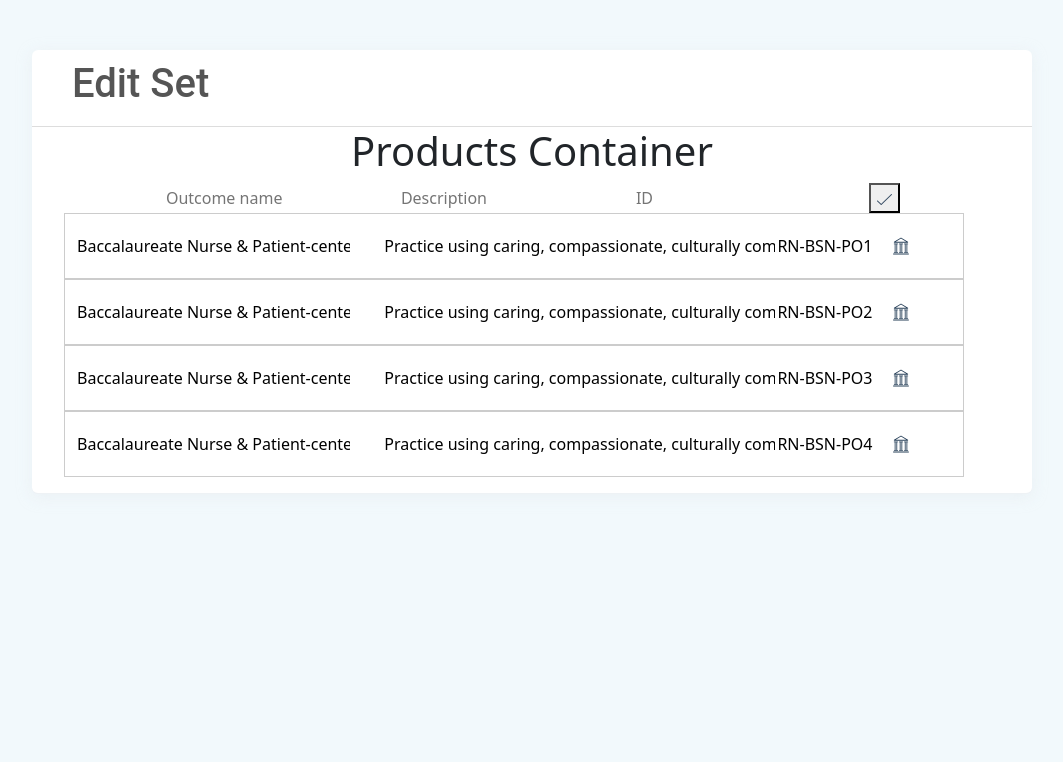
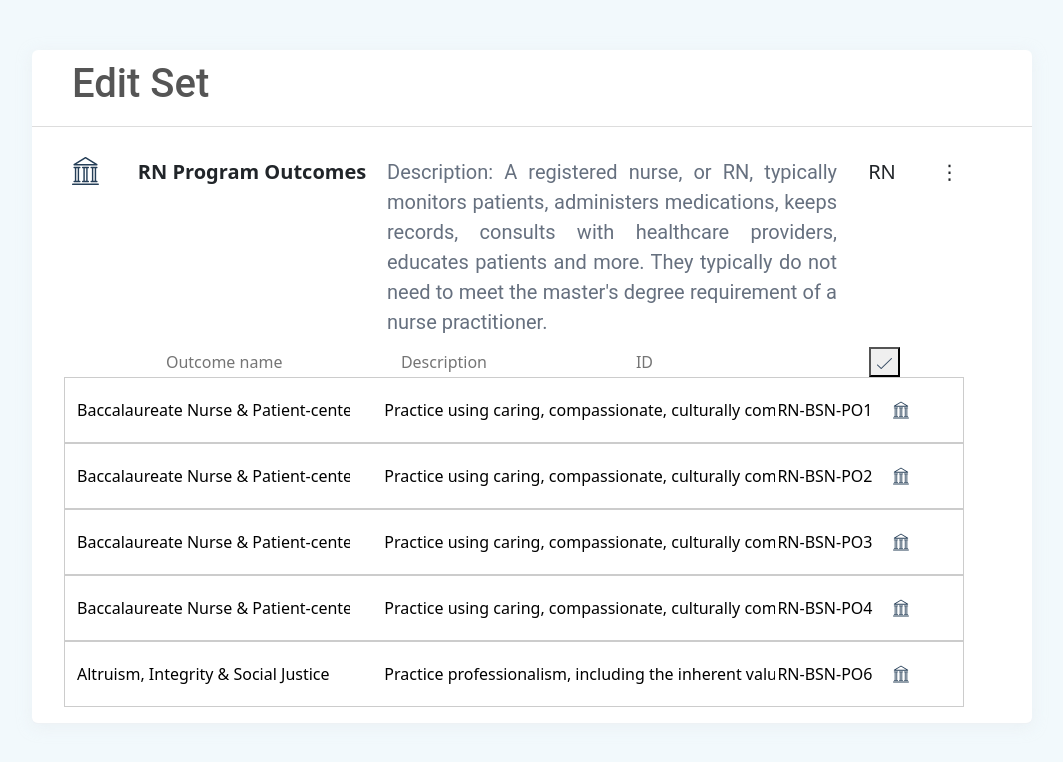
Before and after one commit to Ntwali-Josue/set, a React (Create React App) app: page / in a window 1280 px wide. Shown: the top 762 px of the page, without its empty margins (108-1171 px from the left). Built offline with nearby package versions, Linux system fonts and the light colour scheme; the HTML template or start-up script is replaced by a standard one.

Commit message:
Add home icon

```diff
--- a/src/App.css
+++ b/src/App.css
@@ -26,8 +26,6 @@ header {
   grid-template-columns: 35% 45% 15%;
   width: 900px;
   border: 1px solid #ccc;
-  /* border-radius: 5px; */
-  /* box-shadow: 0 0 5px #ccc; */
   padding: 10px;
 }
 
@@ -36,7 +34,6 @@ header {
 }
 
 .product-id {
-  /* margin-left: 5px;d */
   display: flex;
   justify-content: space-between;
 }
@@ -59,3 +56,28 @@ input {
   display: block;
   cursor: pointer;
 }
+
+.categories {
+  display: grid;
+  grid-template-columns: 5% 30% 50% 10% 5%;
+  padding: 10px 0;
+  width: 90%;
+  margin-left: 40px;
+  margin-top: 20px;
+  font-size: 20px;
+}
+
+.categories img {
+  width: 60%;
+  margin: 0;
+}
+
+.programs-outcomes {
+  color: #253E57;
+}
+
+.desc {
+  color: #66707F;
+  font-family: 'Roboto', sans-serif;
+  text-align: justify;
+}
--- a/src/components/ProductItem.js
+++ b/src/components/ProductItem.js
@@ -18,17 +18,6 @@ class ProductItem extends React.Component {
     }
   };
 
-  handleFocus = () => {
-    let viewMode = {};
-    let editMode = {};
-
-    if (this.state.editing) {
-      viewMode.display = "none";
-    } else {
-      editMode.display = "none";
-    }
-  };
-
   handleTruncate = (str, maxLength = 60) => {
     if (this.state.editing === false && str.length > maxLength) {
       const shortened = str.substr(0, maxLength) + "...";
@@ -39,7 +28,7 @@ class ProductItem extends React.Component {
   };
 
   render() {
-    const { product, deleteProductProps, updateProduct } = this.props;
+    const { product, deleteProductProps, updateProductName, updateProductDescription, updateProductID } = this.props;
     const { elementName, elementDescription, elementID } = product;
 
     return (
@@ -49,7 +38,7 @@ class ProductItem extends React.Component {
           type="text"
           value={elementName}
           onChange={(e) =>
-            updateProduct(e.target.value, elementID, elementDescription)
+            updateProductName(e.target.value, elementID)
           }
         />
         <input
@@ -57,14 +46,14 @@ class ProductItem extends React.Component {
           onClick={this.handleEdit}
           value={this.handleTruncate(elementDescription)}
           onChange={(e) =>
-            updateProduct(e.target.value, elementID, elementName)
+            updateProductDescription(e.target.value, elementID)
           }
         />
         <div className="product-id">
           <input
             value={elementID}
             onChange={(e) =>
-              updateProduct(e.target.value, elementName, elementDescription)
+              updateProductID(e.target.value)
             }
           />
           <img
--- a/src/components/ProductsContainer.js
+++ b/src/components/ProductsContainer.js
@@ -1,73 +1,119 @@
 import React from "react";
 import ProductsList from "./ProductsList";
 import AddProduct from "./AddProduct";
+import home from "../images/Home.svg";
 class ProductsContainer extends React.Component {
   state = {
     products: [
       {
         elementName: "Baccalaureate Nurse & Patient-centered Care",
-        elementDescription: "Practice using caring, compassionate, culturally competent, and evidence-based practices in the roles of the baccalaureate nurse using the nursing process to provide patient/client-centered care in a variety of healthcare settings.",
-        elementID: "RN-BSN-PO1"
+        elementDescription:
+          "Practice using caring, compassionate, culturally competent, and evidence-based practices in the roles of the baccalaureate nurse using the nursing process to provide patient/client-centered care in a variety of healthcare settings.",
+        elementID: "RN-BSN-PO1",
       },
       {
         elementName: "Baccalaureate Nurse & Patient-centered Care",
-        elementDescription: "Practice using caring, compassionate, culturally competent, and evidence-based practices in the roles of the baccalaureate nurse using the nursing process to provide patient/client-centered care in a variety of healthcare settings.",
-        elementID: "RN-BSN-PO2"
+        elementDescription:
+          "Practice using caring, compassionate, culturally competent, and evidence-based practices in the roles of the baccalaureate nurse using the nursing process to provide patient/client-centered care in a variety of healthcare settings.",
+        elementID: "RN-BSN-PO2",
       },
       {
         elementName: "Baccalaureate Nurse & Patient-centered Care",
-        elementDescription: "Practice using caring, compassionate, culturally competent, and evidence-based practices in the roles of the baccalaureate nurse using the nursing process to provide patient/client-centered care in a variety of healthcare settings.",
-        elementID: "RN-BSN-PO3"
+        elementDescription:
+          "Practice using caring, compassionate, culturally competent, and evidence-based practices in the roles of the baccalaureate nurse using the nursing process to provide patient/client-centered care in a variety of healthcare settings.",
+        elementID: "RN-BSN-PO3",
       },
       {
         elementName: "Baccalaureate Nurse & Patient-centered Care",
-        elementDescription: "Practice using caring, compassionate, culturally competent, and evidence-based practices in the roles of the baccalaureate nurse using the nursing process to provide patient/client-centered care in a variety of healthcare settings.",
-        elementID: "RN-BSN-PO4"
-      }
-    ]
-  }
+        elementDescription:
+          "Practice using caring, compassionate, culturally competent, and evidence-based practices in the roles of the baccalaureate nurse using the nursing process to provide patient/client-centered care in a variety of healthcare settings.",
+        elementID: "RN-BSN-PO4",
+      },
+      {
+        elementName: "Altruism, Integrity & Social Justice",
+        elementDescription:
+          "Practice professionalism, including the inherent values of altruism,autonomy, human dignity, integrity, and social justice.",
+        elementID: "RN-BSN-PO6",
+      },
+    ],
+  };
 
   addProduct = (elementName, elementDescription, elementID) => {
     const newProduct = {
       elementName: elementName,
       elementDescription: elementDescription,
-      elementID: elementID
-    }
+      elementID: elementID,
+    };
     this.setState({
-      products: [...this.state.products, newProduct]
-    })
-  }
+      products: [...this.state.products, newProduct],
+    });
+  };
 
   deleteProduct = (elementID) => {
-    const newProducts = this.state.products.filter(product => product.elementID !== elementID)
+    const newProducts = this.state.products.filter(
+      (product) => product.elementID !== elementID
+    );
     this.setState({
-      products: newProducts
-    })
-  }
+      products: newProducts,
+    });
+  };
 
-  updateProduct = (elementID, elementName, elementDescription) => {
-    const newProducts = this.state.products.map(product => {
-      if (product.elementID === elementID) {
-        return {
-          elementName: elementName,
-          elementDescription: elementDescription,
-          elementID: elementID
+  updateProductName = (elementName, elementID) => {
+    this.setState({
+      products: this.state.products.map((product) => {
+        if (product.elementID === elementID) {
+          product.elementName = elementName;
         }
-      } else {
-        return product
-      }
-    })
+        return product;
+      }),
+    });
+  };
+
+  updateProductDescription = (elementDescription, elementID) => {
     this.setState({
-      products: newProducts
-    })
-  }
+      products: this.state.products.map((product) => {
+        if (product.elementID === elementID) {
+          product.elementDescription = elementDescription;
+        }
+        return product;
+      }),
+    });
+  };
+
+  updateProductID = (elementID) => {
+    this.setState({
+      products: this.state.products.map((product) => {
+        if (product.elementID === elementID) {
+          product.elementID = elementID;
+        }
+        return product;
+      }),
+    });
+  };
 
   render() {
     return (
       <div>
-        <h1>Products Container</h1>
+        <div className="categories">
+          <img src={home} alt="home icon" />
+          <span><b>RN Program Outcomes</b></span>
+          <span className="desc">
+            Description: A registered nurse, or RN, typically monitors patients,
+            administers medications, keeps records, consults with healthcare
+            providers, educates patients and more. They typically do not need to
+            meet the master's degree requirement of a nurse practitioner.
+          </span>
+          <span>RN</span>
+          <span> &#x22EE;</span>
+        </div>
         <AddProduct addProduct={this.addProduct} />
-        <ProductsList products={this.state.products} deleteProductProps={this.deleteProduct} updateProduct={this.updateProduct} />
+        <ProductsList
+          products={this.state.products}
+          deleteProductProps={this.deleteProduct}
+          updateProductName={this.updateProductName}
+          updateProductDescription={this.updateProductDescription}
+          updateProductID={this.updateProductID}
+        />
       </div>
     );
   }
--- a/src/components/ProductsList.js
+++ b/src/components/ProductsList.js
@@ -6,8 +6,15 @@ class ProductsList extends React.Component {
     return (
       <div className="product-list">
         <ul>
-          {this.props.products.map(product => (
-            <ProductItem key={product.elementID} product={product} deleteProductProps={this.props.deleteProductProps} updateProduct={this.props.updateProduct} />
+          {this.props.products.map((product) => (
+            <ProductItem
+              key={product.elementID}
+              product={product}
+              deleteProductProps={this.props.deleteProductProps}
+              updateProductName={this.props.updateProductName}
+              updateProductDescription={this.props.updateProductDescription}
+              updateProductID={this.props.updateProductID}
+            />
           ))}
         </ul>
       </div>
```
